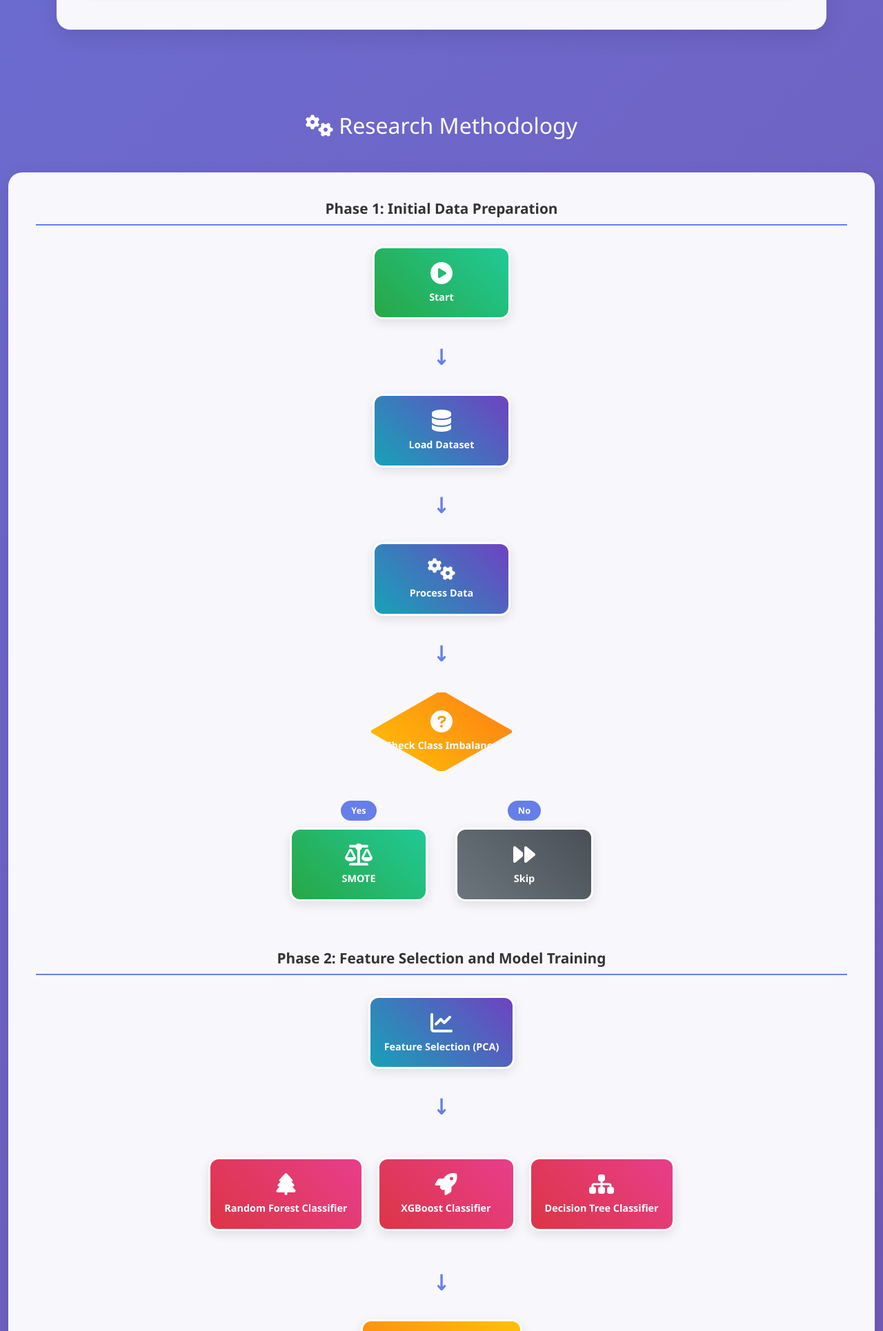
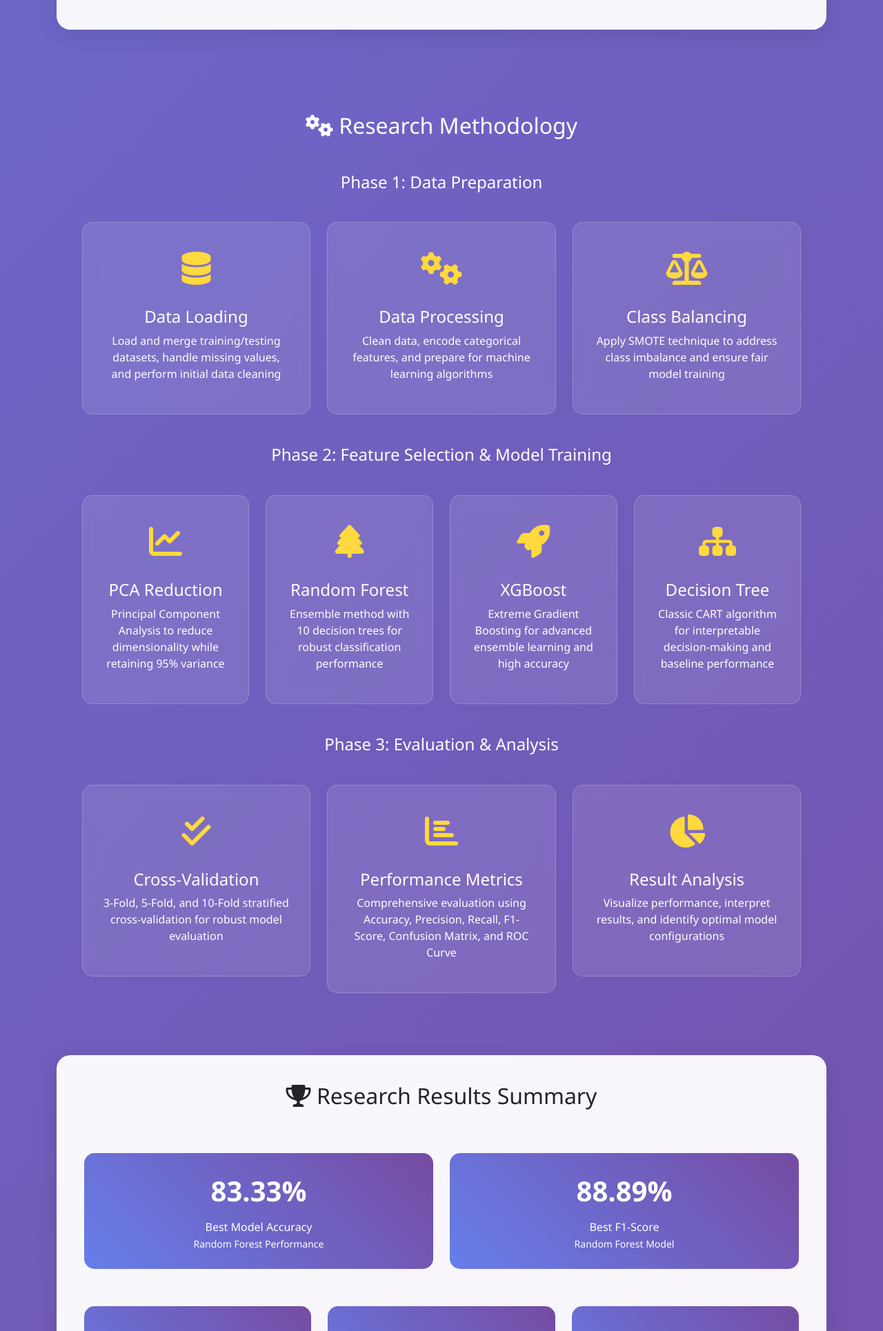
Before and after one commit to Md-Nirob-Khan/ASD-Presentation, a PHP site: page /your-project/ in a window 1280 px wide. Shown: the part 3771-5701 px from the top of the page at 69% size. Run offline with PHP 8.4, Linux system fonts and the light colour scheme.

Commit message:
Transform Research Methodology from flowchart to card-based layout for better readability

```diff
--- a/public/index.php
+++ b/public/index.php
@@ -705,132 +705,118 @@ require_once '../vendor/autoload.php';
 
         <div class="features">
             <div class="row justify-content-center">
-                <div class="col-lg-12">
+                <div class="col-lg-10">
                     <h2 class="text-center text-white mb-5">
                         <i class="fas fa-cogs"></i> Research Methodology
                     </h2>
 
-                    <!-- ML Pipeline Flowchart -->
-                    <div class="pipeline-container">
-                        <!-- Phase 1: Initial Data Preparation -->
-                        <div class="pipeline-phase">
-                            <h4 class="phase-title">Phase 1: Initial Data Preparation</h4>
-                            <div class="pipeline-flow">
-                                <div class="flow-step start-step">
-                                    <i class="fas fa-play-circle"></i>
-                                    <span>Start</span>
+                    <!-- Phase 1: Data Preparation Cards -->
+                    <div class="row mb-4">
+                        <div class="col-12">
+                            <h4 class="text-center text-white mb-4">Phase 1: Data Preparation</h4>
                         </div>
-                                <div class="flow-arrow">↓</div>
-
-                                <div class="flow-step data-step">
+                        <div class="col-md-4">
+                            <div class="feature-card text-center text-white">
+                                <div class="feature-icon">
                                     <i class="fas fa-database"></i>
-                                    <span>Load Dataset</span>
                                 </div>
-                                <div class="flow-arrow">↓</div>
-
-                                <div class="flow-step data-step">
-                                    <i class="fas fa-cogs"></i>
-                                    <span>Process Data</span>
-                                </div>
-                                <div class="flow-arrow">↓</div>
-
-                                <div class="flow-step decision-step">
-                                    <i class="fas fa-question-circle"></i>
-                                    <span>Check Class Imbalance</span>
-                                </div>
-
-                                <div class="flow-branch">
-                                    <div class="branch-yes">
-                                        <span class="branch-label">Yes</span>
-                                        <div class="flow-step smote-step">
-                                            <i class="fas fa-balance-scale"></i>
-                                            <span>SMOTE</span>
+                                <h4>Data Loading</h4>
+                                <p>Load and merge training/testing datasets, handle missing values, and perform initial data cleaning</p>
                             </div>
                         </div>
-                                    <div class="branch-no">
-                                        <span class="branch-label">No</span>
-                                        <div class="flow-step skip-step">
-                                            <i class="fas fa-forward"></i>
-                                            <span>Skip</span>
+                        <div class="col-md-4">
+                            <div class="feature-card text-center text-white">
+                                <div class="feature-icon">
+                                    <i class="fas fa-cogs"></i>
+                                </div>
+                                <h4>Data Processing</h4>
+                                <p>Clean data, encode categorical features, and prepare for machine learning algorithms</p>
                             </div>
                         </div>
+                        <div class="col-md-4">
+                            <div class="feature-card text-center text-white">
+                                <div class="feature-icon">
+                                    <i class="fas fa-balance-scale"></i>
+                                </div>
+                                <h4>Class Balancing</h4>
+                                <p>Apply SMOTE technique to address class imbalance and ensure fair model training</p>
                             </div>
                         </div>
                     </div>
 
-                        <!-- Phase 2: Feature Selection and Model Training -->
-                        <div class="pipeline-phase">
-                            <h4 class="phase-title">Phase 2: Feature Selection and Model Training</h4>
-                            <div class="pipeline-flow">
-                                <div class="flow-step feature-step">
+                    <!-- Phase 2: Feature Selection & Model Training Cards -->
+                    <div class="row mb-4">
+                        <div class="col-12">
+                            <h4 class="text-center text-white mb-4">Phase 2: Feature Selection & Model Training</h4>
+                        </div>
+                        <div class="col-md-3">
+                            <div class="feature-card text-center text-white">
+                                <div class="feature-icon">
                                     <i class="fas fa-chart-line"></i>
-                                    <span>Feature Selection (PCA)</span>
                                 </div>
-                                <div class="flow-arrow">↓</div>
-
-                                <div class="models-parallel">
-                                    <div class="model-branch">
-                                        <div class="flow-step model-step">
-                                            <i class="fas fa-tree"></i>
-                                            <span>Random Forest Classifier</span>
+                                <h4>PCA Reduction</h4>
+                                <p>Principal Component Analysis to reduce dimensionality while retaining 95% variance</p>
                             </div>
                         </div>
-                                    <div class="model-branch">
-                                        <div class="flow-step model-step">
-                                            <i class="fas fa-rocket"></i>
-                                            <span>XGBoost Classifier</span>
+                        <div class="col-md-3">
+                            <div class="feature-card text-center text-white">
+                                <div class="feature-icon">
+                                    <i class="fas fa-tree"></i>
+                                </div>
+                                <h4>Random Forest</h4>
+                                <p>Ensemble method with 10 decision trees for robust classification performance</p>
                             </div>
                         </div>
-                                    <div class="model-branch">
-                                        <div class="flow-step model-step">
+                        <div class="col-md-3">
+                            <div class="feature-card text-center text-white">
+                                <div class="feature-icon">
+                                    <i class="fas fa-rocket"></i>
+                                </div>
+                                <h4>XGBoost</h4>
+                                <p>Extreme Gradient Boosting for advanced ensemble learning and high accuracy</p>
+                            </div>
+                        </div>
+                        <div class="col-md-3">
+                            <div class="feature-card text-center text-white">
+                                <div class="feature-icon">
                                     <i class="fas fa-sitemap"></i>
-                                            <span>Decision Tree Classifier</span>
+                                </div>
+                                <h4>Decision Tree</h4>
+                                <p>Classic CART algorithm for interpretable decision-making and baseline performance</p>
                             </div>
                         </div>
                     </div>
 
-                                <div class="flow-arrow">↓</div>
-                                <div class="flow-step cv-step">
+                    <!-- Phase 3: Evaluation & Analysis Cards -->
+                    <div class="row">
+                        <div class="col-12">
+                            <h4 class="text-center text-white mb-4">Phase 3: Evaluation & Analysis</h4>
+                        </div>
+                        <div class="col-md-4">
+                            <div class="feature-card text-center text-white">
+                                <div class="feature-icon">
                                     <i class="fas fa-check-double"></i>
-                                    <span>3-Fold, 5-Fold, 10-Fold<br>Stratified Cross-Validation</span>
+                                </div>
+                                <h4>Cross-Validation</h4>
+                                <p>3-Fold, 5-Fold, and 10-Fold stratified cross-validation for robust model evaluation</p>
                             </div>
                         </div>
+                        <div class="col-md-4">
+                            <div class="feature-card text-center text-white">
+                                <div class="feature-icon">
+                                    <i class="fas fa-chart-bar"></i>
                                 </div>
-
-                        <!-- Phase 3: Model Evaluation and Analysis -->
-                        <div class="pipeline-phase">
-                            <h4 class="phase-title">Phase 3: Model Evaluation and Analysis</h4>
-                            <div class="pipeline-flow">
-                                <div class="flow-step evaluation-step">
-                                    <i class="fas fa-search"></i>
-                                    <span>Find Best Number of Features<br>Best Score</span>
-                                </div>
-                                <div class="flow-arrow">↓</div>
-
-                                <div class="flow-step metrics-step">
-                                    <i class="fas fa-chart-bar"></i>
-                                    <span>Evaluate Models</span>
-                                    <div class="metrics-list">
-                                        <span>• Accuracy</span>
-                                        <span>• Precision</span>
-                                        <span>• Recall</span>
-                                        <span>• F1-Score</span>
-                                        <span>• Confusion Matrix</span>
-                                        <span>• ROC Curve</span>
+                                <h4>Performance Metrics</h4>
+                                <p>Comprehensive evaluation using Accuracy, Precision, Recall, F1-Score, Confusion Matrix, and ROC Curve</p>
                             </div>
                         </div>
-                                <div class="flow-arrow">↓</div>
-
-                                <div class="flow-step analysis-step">
+                        <div class="col-md-4">
+                            <div class="feature-card text-center text-white">
+                                <div class="feature-icon">
                                     <i class="fas fa-chart-pie"></i>
-                                    <span>Analyze Performance<br>Visualizations & Interpretations</span>
                                 </div>
-                                <div class="flow-arrow">↓</div>
-
-                                <div class="flow-step end-step">
-                                    <i class="fas fa-flag-checkered"></i>
-                                    <span>End</span>
-                                </div>
+                                <h4>Result Analysis</h4>
+                                <p>Visualize performance, interpret results, and identify optimal model configurations</p>
                             </div>
                         </div>
                     </div>
```
Lines whose indentation alone changed are shown as unchanged.
